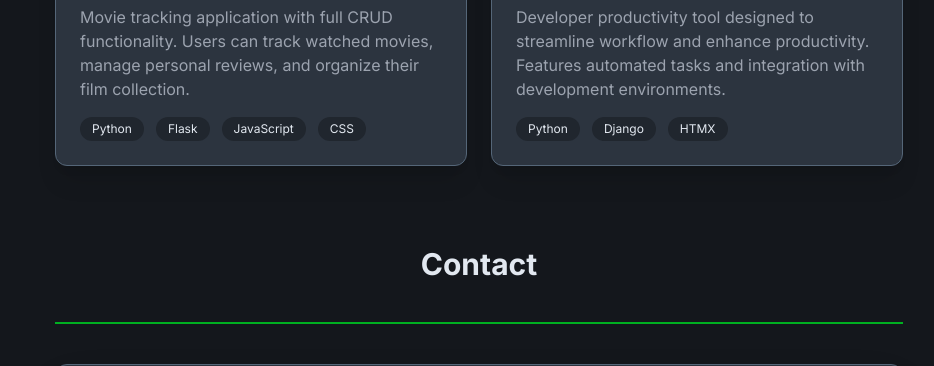
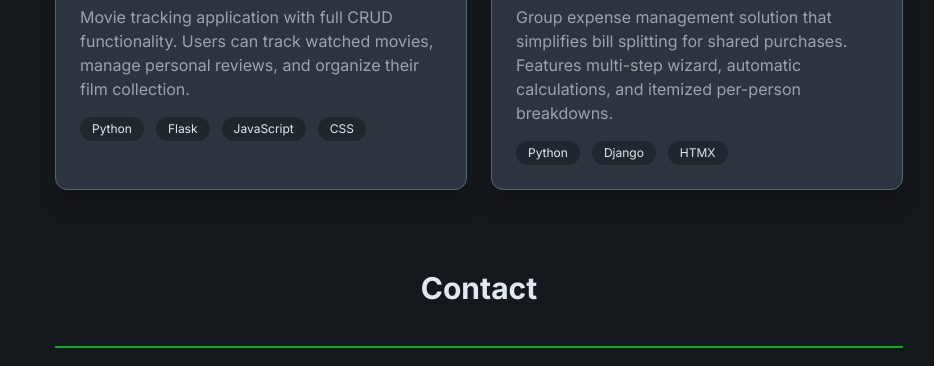
Before and after one commit to KhaledElGabri/khaledelgabri.github.io, a website: page index.html in a window 1280 px wide. Shown: the part 1172-1538 px from the top of the page, without its empty margins (161-1095 px from the left). Drawn offline with Linux system fonts and the light colour scheme.

Commit message:
Change the title and a project description

```diff
--- a/index.html
+++ b/index.html
@@ -4,7 +4,7 @@
 <head>
     <meta charset="UTF-8">
     <meta name="viewport" content="width=device-width, initial-scale=1.0">
-    <title>Khaled ElGabri | Portfolio</title>
+    <title>Khaled ElGabri | Software Engineer</title>
     <link rel="stylesheet" href="css/style.css">
 </head>
 
@@ -138,8 +138,8 @@
                         </a>
                     </div>
                     <p class="text-sm sm:text-base text-secondary mb-4">
-                        Developer productivity tool designed to streamline workflow and enhance productivity.
-                        Features automated tasks and integration with development environments.
+                        Group expense management solution that simplifies bill splitting for shared purchases.
+                        Features multi-step wizard, automatic calculations, and itemized per-person breakdowns.
                     </p>
                     <div class="flex gap-2 sm:gap-3 text-sm flex-wrap">
                         <span class="px-2 sm:px-3 py-1 tag rounded-full text-xs">Python</span>
```
